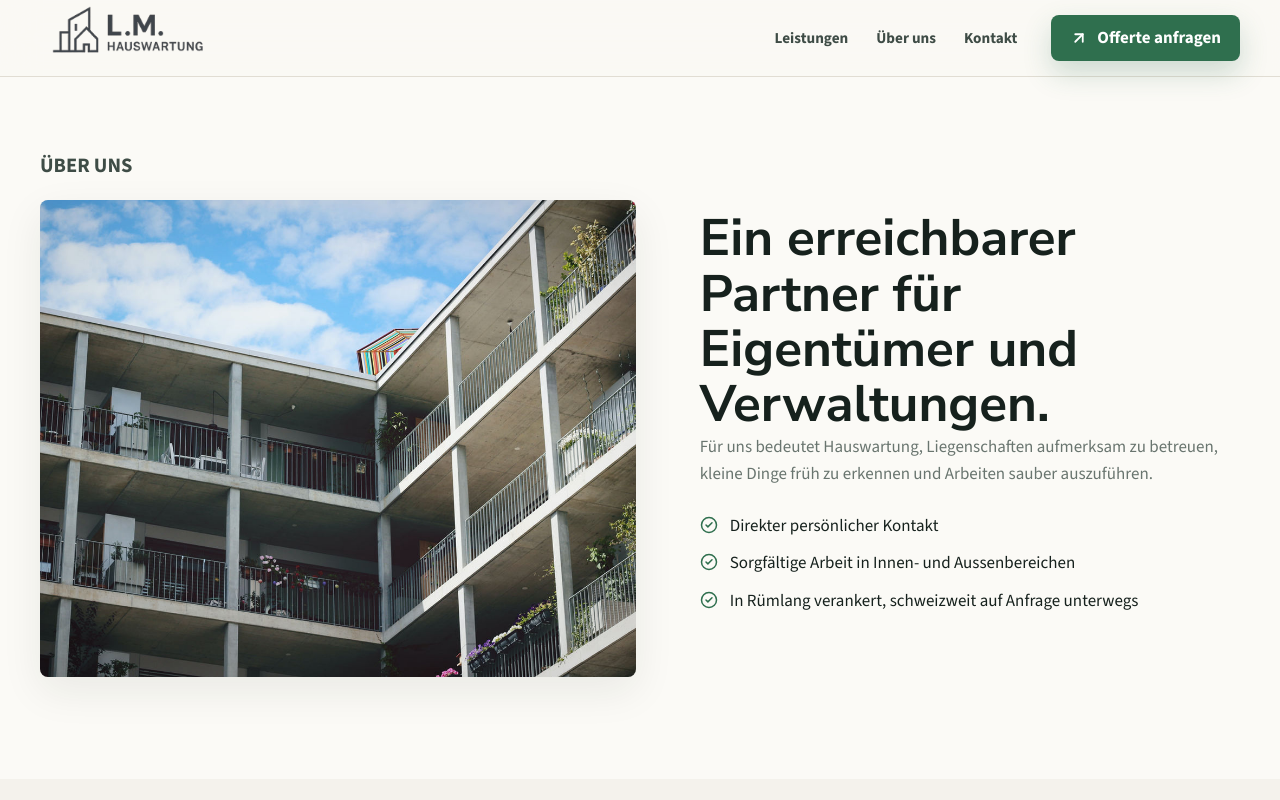
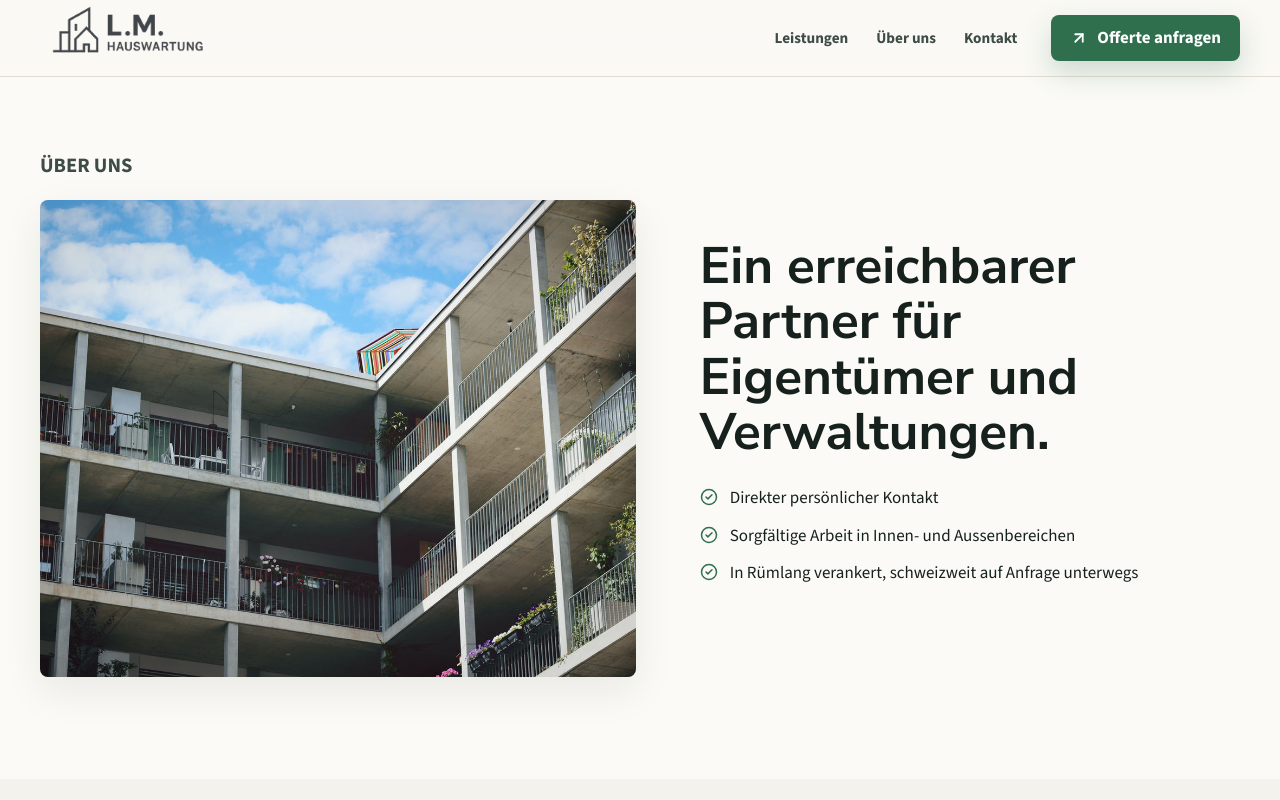
Before and after one commit to shawn-lacarta/lmhauswartung, a Next.js app: page /ueber-uns in a window 1280 px wide. Shown: the top 800 px of the page. Built offline with nearby package versions, Linux system fonts and the light colour scheme.

Commit message:
Remove about intro paragraph

```diff
--- a/app/ueber-uns/page.tsx
+++ b/app/ueber-uns/page.tsx
@@ -28,10 +28,6 @@ export default function AboutPage() {
           </div>
           <div>
             <h2>Ein erreichbarer Partner für Eigentümer und Verwaltungen.</h2>
-            <p className="muted">
-              Für uns bedeutet Hauswartung, Liegenschaften aufmerksam zu betreuen, kleine Dinge früh
-              zu erkennen und Arbeiten sauber auszuführen.
-            </p>
             <ul className="check-list">
               <li>
                 <CheckCircle2 aria-hidden="true" size={18} />
```
